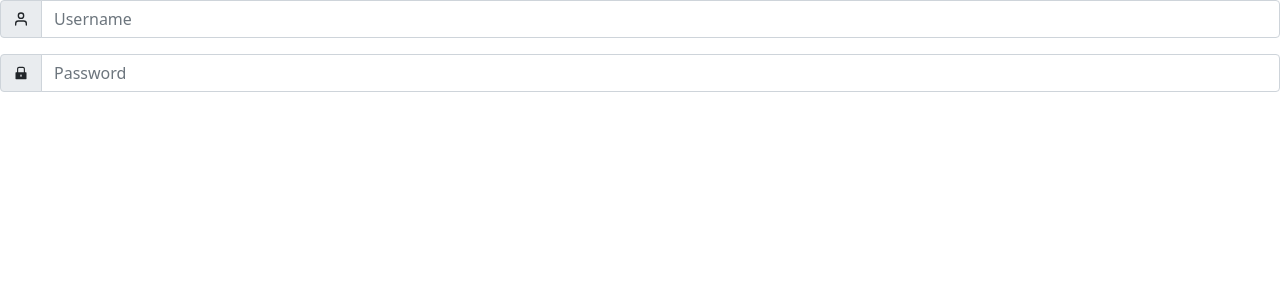
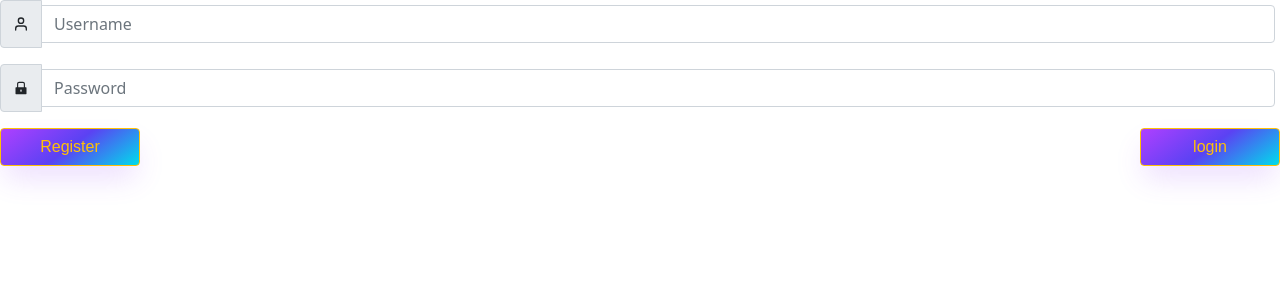
Before and after one commit to Teananazz/advancedproject, a React (Create React App) app: page / in a window 1280 px wide. Shown: the top 300 px of the page. Built offline with nearby package versions, Linux system fonts and the light colour scheme.

Commit message:
Login Screen bad
This is very bad design lol.

```diff
--- a/src/App.js
+++ b/src/App.js
@@ -6,12 +6,12 @@ import 'bootstrap/dist/css/bootstrap.min.css';
 import Button from 'react-bootstrap/Button';
 import { FiUser } from 'react-icons/fi';
 import { AiFillLock } from 'react-icons/ai';
-
+import UserAuth from './LoginScreen/UserAuth';
 
 
 // after joke 2
 //after joke 3
-import {useState} from 'react'
+import { useState } from 'react'
 
 
 const App =
@@ -23,18 +23,33 @@ const App =
         const Icon_Handler =
             (name) => {
 
-                if (name == "Username") {
+                if (name === "Username") {
                     return (<FiUser />)
                 }
-                if (name == "Password") {
+                if (name === "Password") {
                     return (<AiFillLock />)
                 }
 
             }
-        const Handler =
-            (e) => {
-                console.log(e)
+
+        const onAttempt =
+            () => {
+                if (user === '' || password === '') {
+                    alert(" One or more fields empty")
+                    return;
                 }
+
+                var check = UserAuth({ user }, { password })
+                if (!check) {
+
+                    alert("Incorrect user/password")
+                    return;
+                }
+
+                alert("Connecting ") // just for checking - later will change
+
+            }
+
         return (
 
             <>
@@ -44,7 +59,9 @@ const App =
                     <input type="text"
                         value={user}
                         onChange={
+
                             (e) => {
+
                                 setUser(e.target.value)
                             }
                         }
@@ -58,7 +75,7 @@ const App =
 
 
                 <div className="input-group mb-3">
-                    <span className="input-group-text" id="basic-addon1">   {Icon_Handler("Password") }   </span>
+                    <span className="input-group-text" id="basic-addon1">   {Icon_Handler("Password")}   </span>
                     <input type="text"
                         value={password}
                         onChange=
@@ -72,10 +89,31 @@ const App =
                         aria-describedby="basic-addon1" />
                 </div>
 
-             </>
+
+
+                <div class="flexbuttons">
+                    <Button
+                        as="input"
+                        type="button"
+                        variant="btn btn-outline-warning"
+                        value="Register"
+                        className ="Test2"
+                    />{''}
+
+                    <Button
+                        onClick={onAttempt}
+                        as="input"
+                        type="button"
+                        variant="btn btn-outline-warning"
+                        value="login"
+                       className = "Test1"
+                    />
+                </div>
 
 
 
+
+            </>
         )
     }
 
--- /dev/null
+++ b/src/LoginScreen/UserAuth.js
@@ -0,0 +1,58 @@
+import { useState } from 'react'
+
+const Users =
+    [
+        {
+            id: 'Teanana',
+            password: '123',
+
+
+        },
+        {
+            id: 'Sharon',
+            password: 'qWe365',
+
+
+        },
+        {
+            id: 'Dude',
+            password: 'WhyYouAreLame32',
+
+        },
+    ];
+
+
+const myListU = Users.map(
+    (user) => (
+         user.id
+    )
+
+)
+const myListP = Users.map(
+    (user) => (
+        user.password
+    )
+)
+
+
+
+
+
+
+
+
+
+const UserAuth =
+
+    ({ user }, { password } , e) => {
+
+
+     var index1 =  myListU.indexOf( user );
+     var index2 =   myListP.indexOf( password );
+
+
+        return ( index1 == index2)
+
+    }
+
+export default UserAuth
--- a/src/index.css
+++ b/src/index.css
@@ -11,3 +11,70 @@ code {
   font-family: source-code-pro, Menlo, Monaco, Consolas, 'Courier New',
     monospace;
 }
+
+.form-control {
+    display: inline-block;
+    background: #000;
+    color: #fff;
+    border: none;
+    padding: 10px 20px;
+    margin: 5px;
+    border-radius: 5px;
+    cursor: pointer;
+    text-decoration: none;
+    font-size: 15px;
+    font-family: inherit;
+}
+
+.Test1 {
+    align-items: center;
+    background-image: linear-gradient(144deg,#AF40FF, #5B42F3 50%,#00DDEB);
+    border: 0;
+    border-radius: 8px;
+    box-shadow: rgba(151, 65, 252, 0.2) 0 15px 30px -5px;
+    box-sizing: border-box;
+    color: #000000;
+    display: flex;
+    font-family: Phantomsans, sans-serif;
+    font-size: 20px;
+    justify-content: center;
+    line-height: 1em;
+    max-width: 100%;
+    min-width: 140px;
+    padding: 3px;
+    text-decoration: none;
+    user-select: none;
+    -webkit-user-select: none;
+    touch-action: manipulation;
+    white-space: nowrap;
+    cursor: pointer;
+}
+
+.Test2 {
+    align-items: center;
+    background-image: linear-gradient(144deg,#AF40FF, #5B42F3 50%,#00DDEB);
+    border: 0;
+    border-radius: 8px;
+    box-shadow: rgba(151, 65, 252, 0.2) 0 15px 30px -5px;
+    box-sizing: border-box;
+    color: #000000;
+    display: flex;
+    font-family: Phantomsans, sans-serif;
+    font-size: 20px;
+    justify-content: center;
+    line-height: 1em;
+    max-width: 100%;
+    min-width: 140px;
+    padding: 3px;
+    text-decoration: none;
+    user-select: none;
+    -webkit-user-select: none;
+    touch-action: manipulation;
+    white-space: nowrap;
+    cursor: pointer;
+}
+
+.flexbuttons {
+    display: flex;
+    justify-content: space-between;
+}
```
Lines whose indentation alone changed are shown as unchanged.
